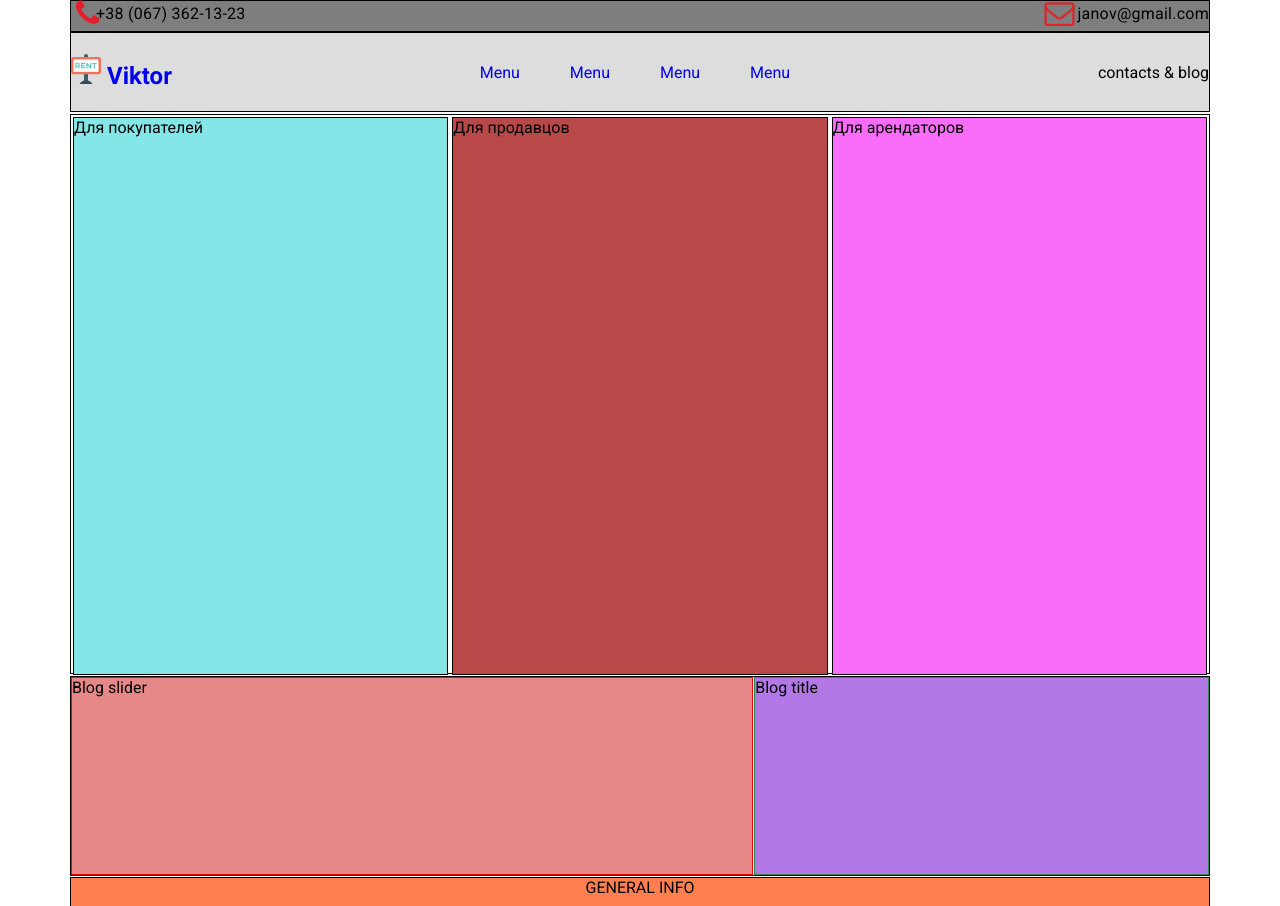
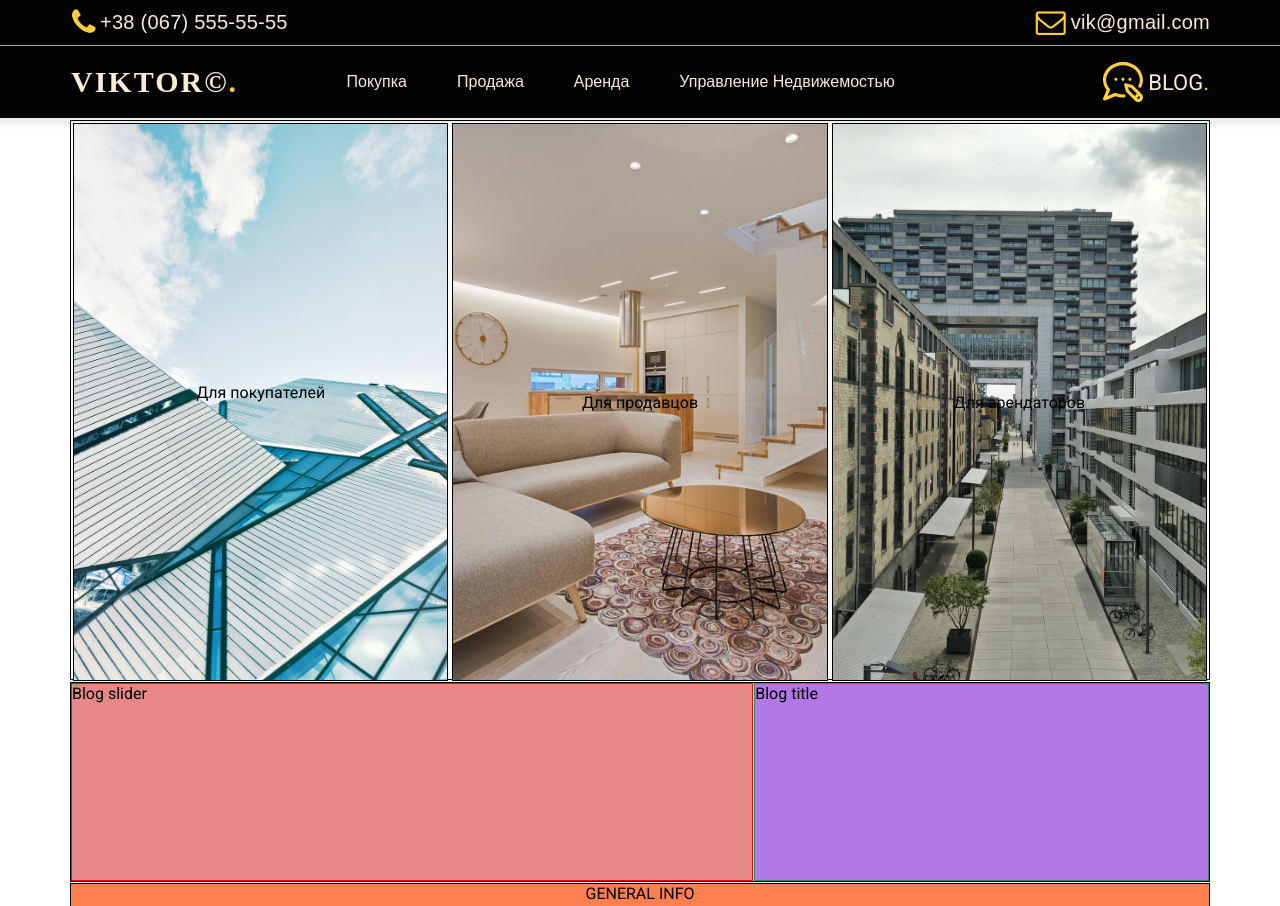
Before and after one commit to Hakobjanov/viktor-o, a plain HTML site: page index.html in a window 1280 px wide. Shown: the top 906 px of the page. Drawn offline with Linux system fonts and the light colour scheme; files whose address does not match are found by name; a web font is replaced by a local one.

Commit message:
added header with styles

```diff
--- a/index.html
+++ b/index.html
@@ -7,44 +7,47 @@
     <meta name="robots" content="index, follow" />
     <link rel="icon" href="icons/rent.svg" />
     <link
-      href="https://fonts.googleapis.com/css2?family=Roboto:ital,wght@0,400;0,700;1,100;1,300&display=swap"
+      href="https://fonts.googleapis.com/css2?family=PT+Sans+Caption&family=PT+Serif+Caption&family=Roboto:wght@100;300;400;700&display=swap"
       rel="stylesheet"
     />
     <link rel="stylesheet" href="styles/fonts.css" />
     <link rel="stylesheet" href="styles/style.css" />
     <title>Ostapchuk apartment project</title>
   </head>
-  <body class="container">
+  <body>
     <div class="contacts">
-      <a class="phone" href="tel:380673621323">+38 (067) 362-13-23</a>
-      <a class="email" href="#">janov@gmail.com</a>
+      <div class="contacts-inner container">
+        <a class="phone" href="tel:380673621323">+38 (067) 555-55-55</a>
+        <a class="email" href="#">vik@gmail.com</a>
+      </div>
     </div>
     <header class="header">
-      <nav class="nav">
+      <nav class="nav container">
         <div class="nav-logo">
-          <h1 class="logo">
-            <a href="#" class="logo-img">
-              <img src="icons/rent.svg" alt="rental logo" />
-              Viktor
-            </a>
-          </h1>
+          <a href="#" class="logo"> Viktor&copy;<span class="dot">.</span> </a>
         </div>
         <ul class="nav-menu">
-          <li><a href="#" class="menu-link">Menu</a></li>
-          <li><a href="#" class="menu-link">Menu</a></li>
-          <li><a href="#" class="menu-link">Menu</a></li>
-          <li><a href="#" class="menu-link">Menu</a></li>
+          <li><a href="#" class="menu-link">Покупка</a></li>
+          <li><a href="#" class="menu-link">Продажа</a></li>
+          <li><a href="#" class="menu-link">Аренда</a></li>
+          <li><a href="#" class="menu-link">Управление недвижемостью</a></li>
         </ul>
 
-        <div class="blog-contacts">
-          contacts & blog
+        <div class="blog">
+          <img class="blog-logo" src="./icons/blog.svg" alt="" />
+          blog<span class="dot">.</span>
         </div>
       </nav>
     </header>
 
-    <main class="main">
+    <main class="main container">
       <section class="main-slider">
-        <div class="slider-one">Для покупателей</div>
+        <div class="slider-one">
+          Для покупателей
+          <div class="more">
+            more info here
+          </div>
+        </div>
         <div class="slider-two">Для продавцов</div>
         <div class="slider-three">Для арендаторов</div>
       </section>
--- a/styles/style.css
+++ b/styles/style.css
@@ -13,8 +13,93 @@ a {
   text-decoration: none;
 }
 
+.container {
+  max-width: 1170px;
+  padding: 0 15px;
+  margin: 0 auto;
+}
+
+/*contacts styles*/
+.contacts {
+  background-color: rgb(3, 3, 3);
+
+  position: sticky;
+  top: 0;
+  padding: 10px 0;
+
+  border-bottom: 1px solid rgba(255, 255, 255, 0.65);
+}
+
+.contacts-inner {
+  display: flex;
+  justify-content: space-between;
+}
+.phone,
+.email {
+  position: relative;
+  color: antiquewhite;
+
+  letter-spacing: 0.25px;
+  line-height: 25px;
+  padding-left: 25px;
+  font-family: "PT Sans Caption", sans-serif;
+  font-size: 20px;
+  transition: all 0.3s ease-in-out;
+}
+
+.phone {
+  padding-left: 30px;
+}
+
+.phone:hover,
+.email:hover {
+  color: #fdd03b;
+  text-decoration: underline;
+}
+
+.phone:before {
+  position: absolute;
+  left: 2px;
+  font-family: "icomoon";
+  content: "\f095";
+  color: #fdd03b;
+  font-size: 30px;
+}
+
+.email:before {
+  position: absolute;
+  left: -10px;
+  font-family: "icomoon";
+  content: "\f003";
+  color: #fdd03b;
+  font-size: 30px;
+}
+
+/*header styles*/
+.header {
+  background-color: rgb(3, 3, 3);
+  box-shadow: 0 5px 5px 3px rgba(230, 230, 230, 0.7);
+  padding: 15px 0;
+}
+
 ul {
+  font-family: "PT Sans Caption", sans-serif;
+  text-transform: uppercase;
   list-style-type: none;
+}
+
+.logo {
+  font-family: "PT Serif Caption", serif;
+  text-transform: uppercase;
+  list-style-type: none;
+  color: antiquewhite;
+  font-size: 30px;
+  font-weight: bold;
+  letter-spacing: 2px;
+}
+
+.dot {
+  color: #fdd03b;
 }
 
 .logo-img img {
@@ -22,68 +107,64 @@ ul {
   height: 30px;
 }
 
-.container {
-  max-width: 1170px;
-  padding: 0 15px;
-  margin: 0 auto;
-}
-
-.header {
-  height: 10vh;
-}
-
-.contacts {
-  display: flex;
-  justify-content: space-between;
-  background-color: rgba(94, 94, 94, 0.8);
-  height: 4vh;
-  position: sticky;
-  top: 0;
-  border: 1px solid black;
-}
-
-.phone,
-.email {
-  position: relative;
-  color: rgb(0, 0, 0);
-  letter-spacing: 0.25px;
-  line-height: 25px;
-  padding-left: 25px;
-}
-.phone:before {
-  position: absolute;
-  left: 5px;
-  font-family: "icomoon";
-  content: "\f095";
-  color: #e41f29;
-  font-size: 30px;
-}
-
-.email:before {
-  position: absolute;
-  left: -8px;
-  font-family: "icomoon";
-  content: "\f003";
-  color: #e41f29;
-  font-size: 30px;
-}
-
 .nav {
-  height: 100%;
   display: flex;
   justify-content: space-between;
   align-items: center;
   border: 1px solid black;
-  background: rgb(221, 221, 221);
 }
 
 .nav-menu {
   display: flex;
   justify-content: space-around;
+  align-items: center;
+  margin-right: 100px;
 }
 
 .menu-link {
   margin: 0 25px;
+  color: antiquewhite;
+  text-transform: capitalize;
+  position: relative;
+}
+
+.nav-logo:after,
+.blog:after,
+.menu-link:after {
+  content: "";
+  width: 100%;
+  height: 2px;
+  background-color: #fdd03b;
+  position: absolute;
+  left: 0;
+  transform: scaleX(0);
+  transition: transform 0.5s;
+  bottom: -2px;
+  transform-origin: right;
+}
+.nav-logo:hover,
+.nav-logo:hover:after,
+.blog:hover,
+.blog:hover:after,
+.menu-link:hover,
+.menu-link:hover:after {
+  transform: scaleX(1);
+  color: white;
+}
+
+.blog {
+  color: antiquewhite;
+  text-transform: uppercase;
+  list-style-type: none;
+  display: flex;
+  align-items: center;
+  font-size: 22px;
+}
+
+.blog-logo {
+  width: 40px;
+  height: 40px;
+  margin-right: 5px;
 }
 
 .main-slider {
@@ -98,21 +179,39 @@ ul {
 .slider-one,
 .slider-three,
 .slider-two {
+  display: flex;
+  align-items: center;
+  justify-content: center;
+  flex-direction: column;
   width: 33.33%;
   height: 100%;
   border: 1px solid #000;
   margin: 2px;
+  background-position: center;
+  background-repeat: no-repeat;
+  background-size: cover;
+  cursor: pointer;
 }
 
 .slider-one {
-  background-color: rgb(132, 230, 230);
+  background-image: url(../images/abstract-architectural-design-architecture-building-136419.jpg);
 }
 .slider-two {
-  background-color: rgb(185, 72, 72);
+  background-image: url(../images/interior-design-of-a-house-1571460.jpg);
 }
 
 .slider-three {
-  background-color: rgb(250, 109, 250);
+  background-image: url(../images/apartment-architecture-balcony-buildings-280212.jpg);
+}
+
+.more {
+  transform: scaleY(0);
+  transform-origin: bottom;
+  transition: transform 0.5s;
+}
+
+.slider-one:hover .more {
+  transform: scaleY(1);
 }
 
 .news {
```
Also changed, not shown: icons/blog.svg (added), images/abstract-architectural-design-architecture-building-136419.jpg (added), images/adults-airport-architectural-design-architecture-301930.jpg (added), images/apartment-architecture-balcony-buildings-280212.jpg (added), images/interior-design-of-a-house-1571460.jpg (added), images/man-wearing-blue-dress-shirt-2451566.jpg (added), images/round-brown-wooden-5-piece-dining-set-in-room-1571463.jpg (added).
